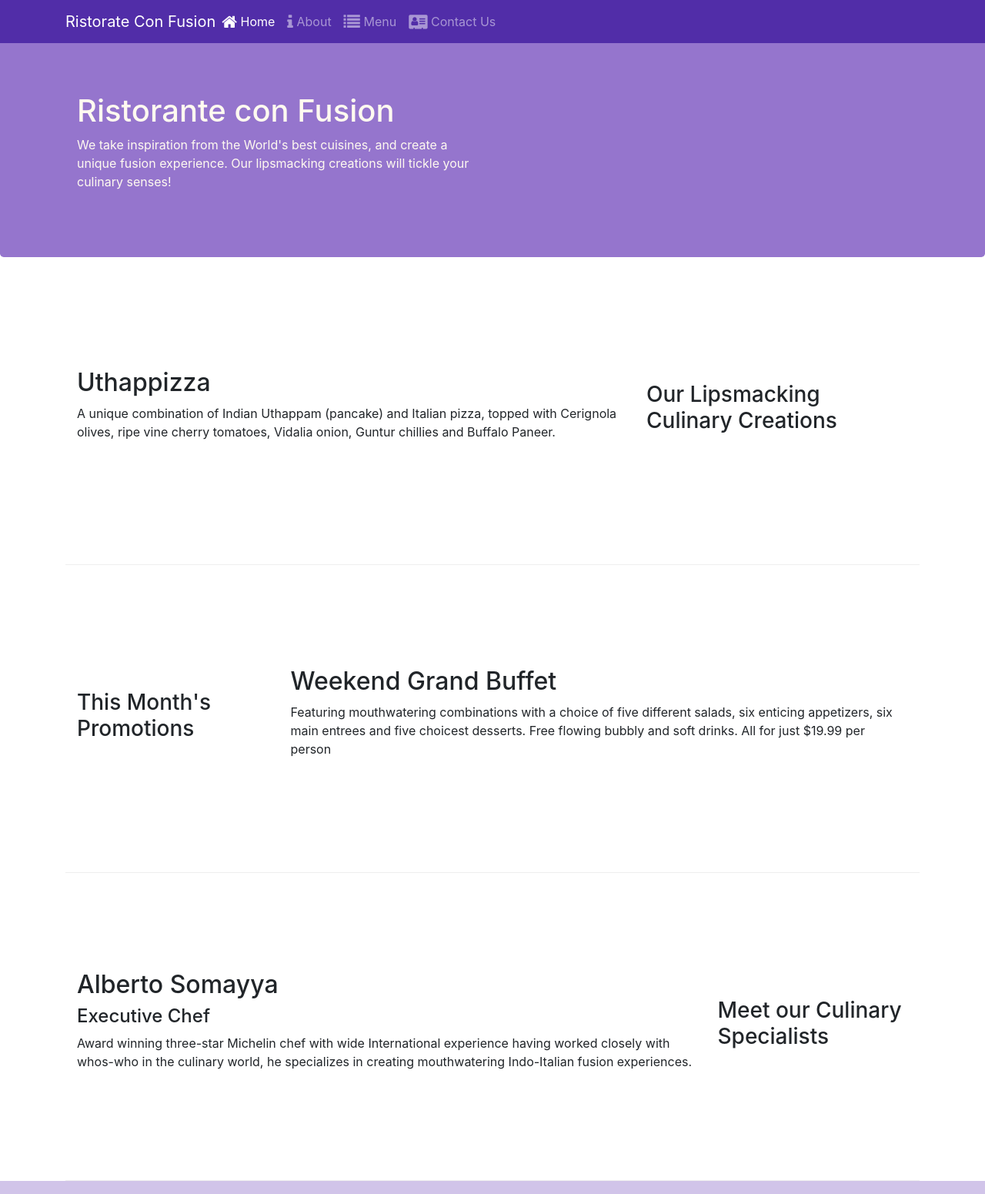
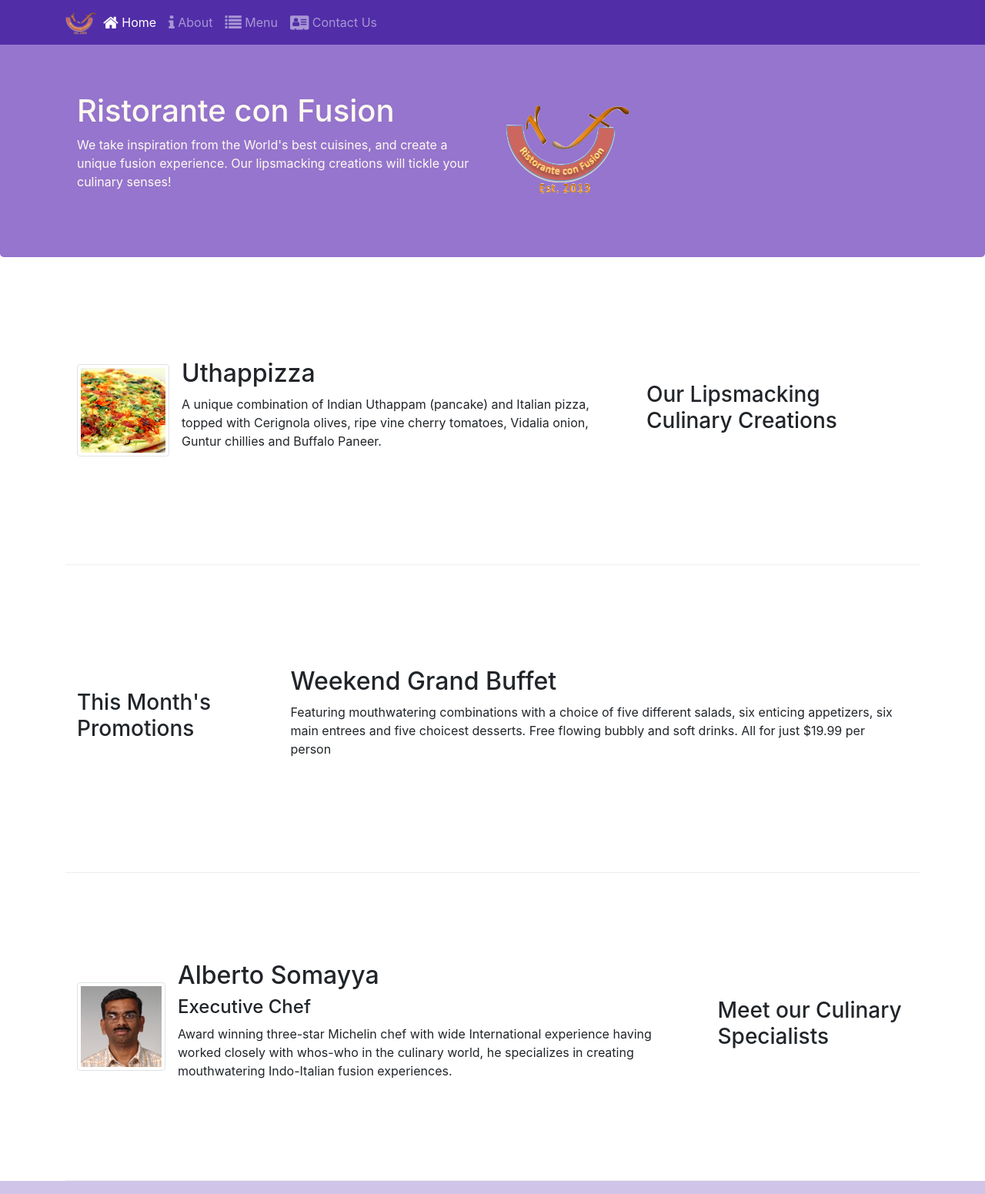
Before and after one commit to bejuzb0/confusion-Restaurant, a website: page index.html in a window 1280 px wide. Shown: the top 1551 px of the page at 77% size. Drawn offline with nearby package versions, Linux system fonts and the light colour scheme.

Commit message:
Images and Media

```diff
--- a/index.html
+++ b/index.html
@@ -22,7 +22,7 @@
             <button class="navbar-toggler" type="button" data-toggle="collapse" data-target="#Navbar">
                 <span class="navbar-toggler-icon"></span>
             </button>
-            <a class="navbar-brand mr-auto" href="#">Ristorate Con Fusion</a>
+            <a class="navbar-brand mr-auto" href="#"><img src="img/logo.png" height="30" width="41"></a>
             <div class="collapse navbar-collapse" id="Navbar">
                 <ul class="navbar-nav mr-auto">
                     <li class="nav-item active"><a class="nav-link" href="#"><span class="fa fa-home fa-lg"></span> Home</a></li>
@@ -41,7 +41,8 @@
                     <h1>Ristorante con Fusion</h1>
                     <p>We take inspiration from the World's best cuisines, and create a unique fusion experience. Our lipsmacking creations will tickle your culinary senses!</p>
                 </div>
-                <div class="col-12 col-sm">
+                <div class="col-12 col-sm align-self-center">
+                    <img src="img/logo.png" class="img-fluid">
                 </div>
             </div>
         </div>
@@ -53,8 +54,16 @@
                 <h3>Our Lipsmacking Culinary Creations</h3>
             </div>
             <div class="col col-sm col-md order-sm-first">
-                <h2>Uthappizza</h2>
-                <p>A unique combination of Indian Uthappam (pancake) and Italian pizza, topped with Cerignola olives, ripe vine cherry tomatoes, Vidalia onion, Guntur chillies and Buffalo Paneer.</p>
+                <div class="media">
+                    <img class="d-flex mr-3 img-thumbnail align-self-center"
+                    src="img/uthappizza.png" alt="uthappizza">
+                    <div class="media-body">
+                        <h2 class="mt-0">Uthappizza</h2>
+                    <p>A unique combination of Indian Uthappam (pancake) and Italian pizza, topped with Cerignola olives, ripe vine cherry tomatoes, Vidalia onion, Guntur chillies and Buffalo Paneer.</p>
+                    </div>
+
+                </div>
+
             </div>
         </div>
 
@@ -74,9 +83,16 @@
                 <h3>Meet our Culinary Specialists</h3>
             </div>
             <div class="col col-sm col-md order-sm-firsts">
-                <h2>Alberto Somayya</h2>
-                <h4>Executive Chef</h4>
-                <p>Award winning three-star Michelin chef with wide International experience having worked closely with whos-who in the culinary world, he specializes in creating mouthwatering Indo-Italian fusion experiences. </p>
+                <div class="media">
+                    <img class="d-flex mr-3 img-thumbnail align-self-center"
+                    src="img/alberto.png" alt="alberto">
+                    <div class="media-body">
+                        <h2 class="mt-0">Alberto Somayya</h2>
+                        <h4>Executive Chef</h4>
+                        <p>Award winning three-star Michelin chef with wide International experience having worked closely with whos-who in the culinary world, he specializes in creating mouthwatering Indo-Italian fusion experiences. </p>
+                    </div>
+                </div>
+
             </div>
         </div>
     </div>
```
Also changed, not shown: aboutus.html (+3 -2 lines), contactus.html (+3 -2 lines), img/alberto.png (added), img/buffet.png (added), img/logo.png (added), img/uthappizza.png (added), 1 other file.
